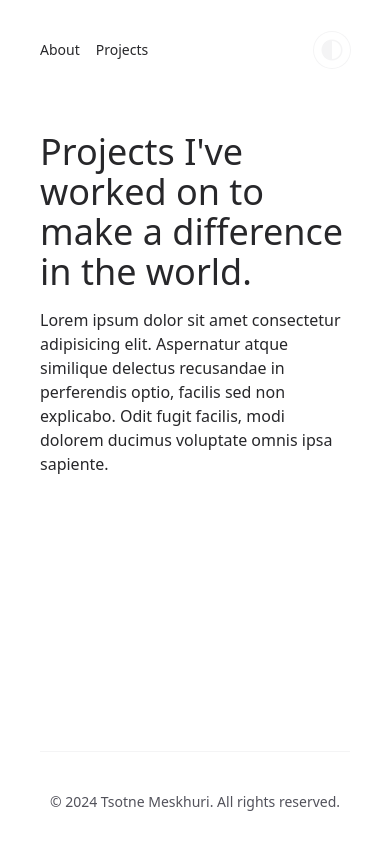
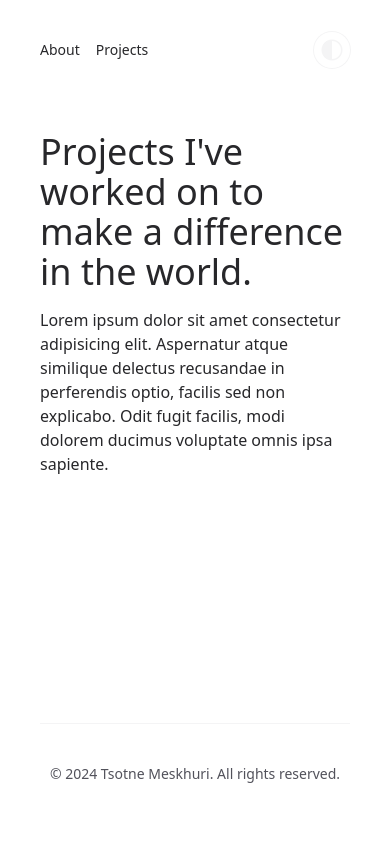
Before and after one commit to TsotMe/portfolio, a Nuxt app: page /projects in a window 390 px wide. Built offline with nearby package versions, Linux system fonts and the light colour scheme.

Commit message:
Update padding size on AppFooter

```diff
--- a/components/AppFooter.vue
+++ b/components/AppFooter.vue
@@ -2,7 +2,7 @@
 
 <template>
   <footer
-    class="flex flex-col items-center gap-3 md:flex-row md:justify-between border-t border-zinc-100 dark:border-zinc-700/40 pt-7"
+    class="flex flex-col items-center gap-3 py-7 md:pb-0 md:flex-row md:justify-between border-t border-zinc-100 dark:border-zinc-700/40"
   >
     <SocialMediaLinks />
     <span class="text-sm text-zinc-600 dark:text-zinc-400 text-center"
```
